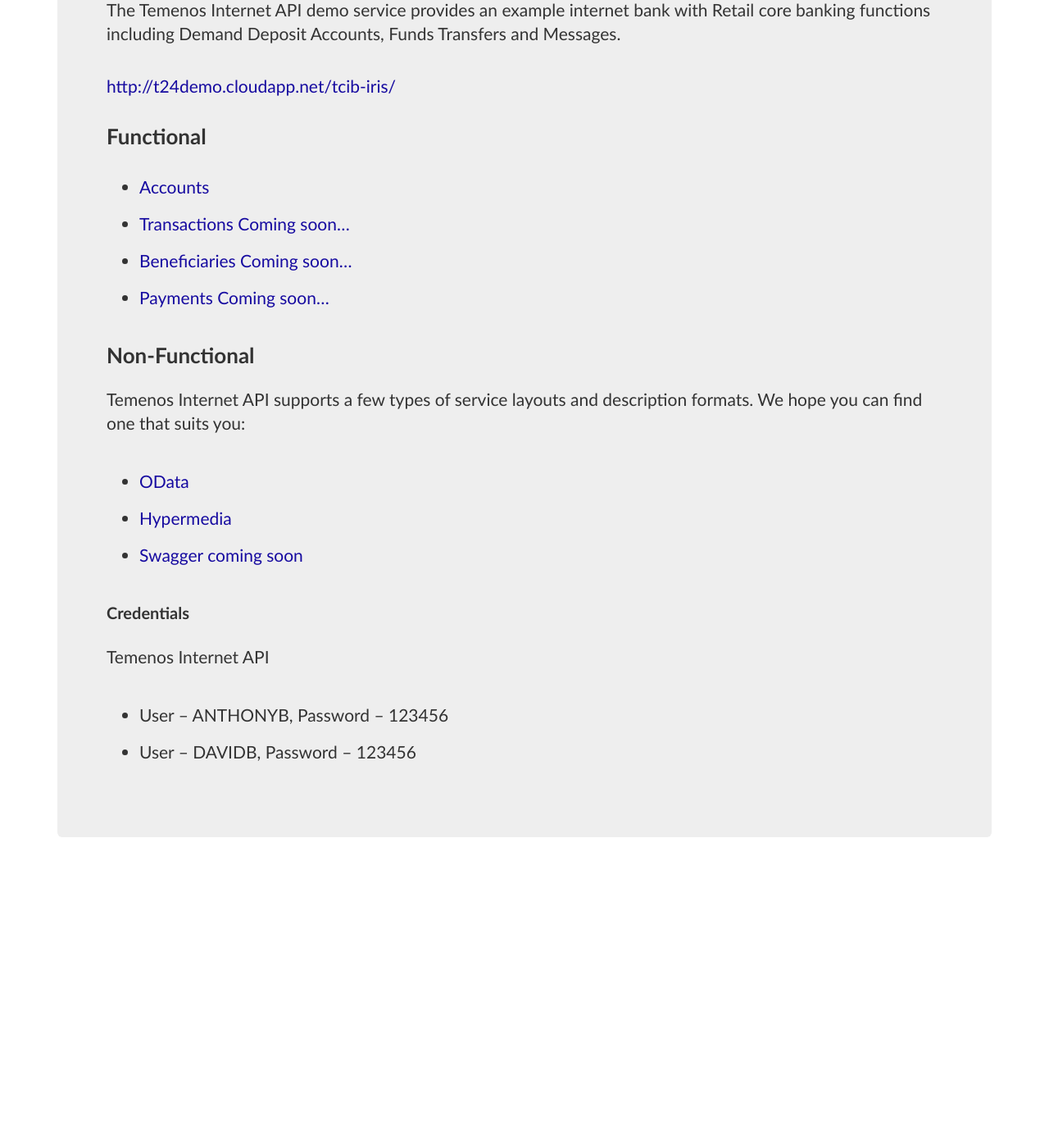
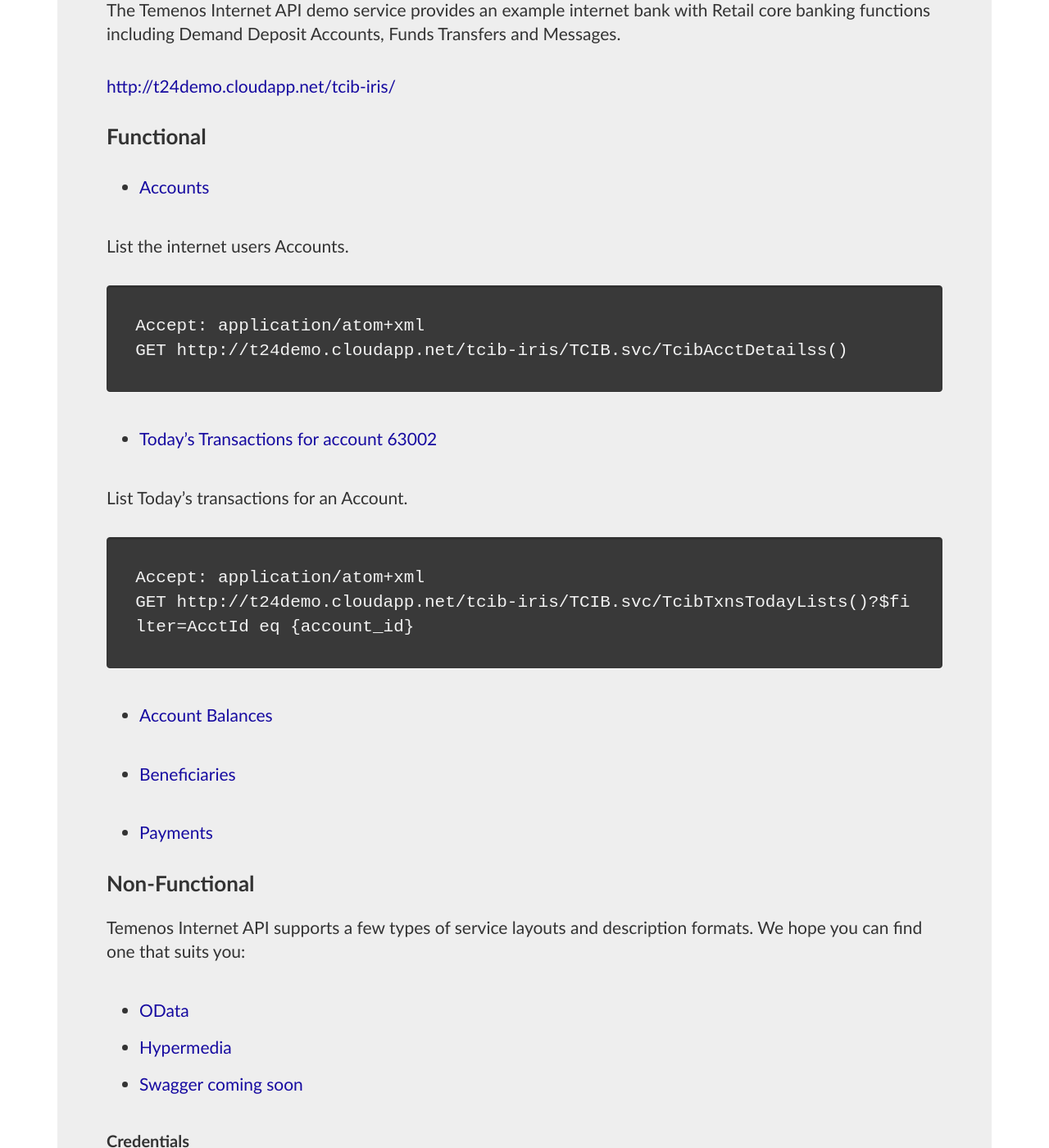
Before and after one commit to temenostech/TemenosHypermediaAPI, a Jekyll site: the page built from InternetAPI/index.md, in a window 1280 px wide and 1400 px high, scrolled down 406 px. Shown: the whole window at 82% size. Built offline with Jekyll 4.4.1, drawn with Linux system fonts in a browser that asks for light colours; some web fonts are replaced; Markdown is read by kramdown in place of the engine named in the settings; before the commit the page ends 1457 px from its top, so only the background shows below that.

Commit message:
Updated functional documentation for TCIB.

```diff
--- a/InternetAPI/index.md
+++ b/InternetAPI/index.md
@@ -11,9 +11,31 @@ The Temenos Internet API demo service provides an example internet bank with Ret
 ### Functional
 
 * [Accounts](http://t24demo.cloudapp.net/tcib-iris/TCIB.svc/TcibAcctDetailss\(\))
-* [Transactions Coming soon...]()
-* [Beneficiaries Coming soon...]()
-* [Payments Coming soon...]()
+
+List the internet users Accounts.
+<pre>
+Accept: application/atom+xml
+GET http://t24demo.cloudapp.net/tcib-iris/TCIB.svc/TcibAcctDetailss()
+</pre>
+
+
+* [Today's Transactions for account 63002](http://t24demo.cloudapp.net/tcib-iris/TCIB.svc/TcibTxnsTodayLists\(\)?$filter=AcctId%20eq%2063002)
+
+List Today's transactions for an Account.
+
+<pre>
+Accept: application/atom+xml
+GET http://t24demo.cloudapp.net/tcib-iris/TCIB.svc/TcibTxnsTodayLists()?$filter=AcctId eq {account_id}
+</pre>
+
+
+* [Account Balances]()
+
+
+* [Beneficiaries]()
+
+
+* [Payments]()
 
 
 
```
